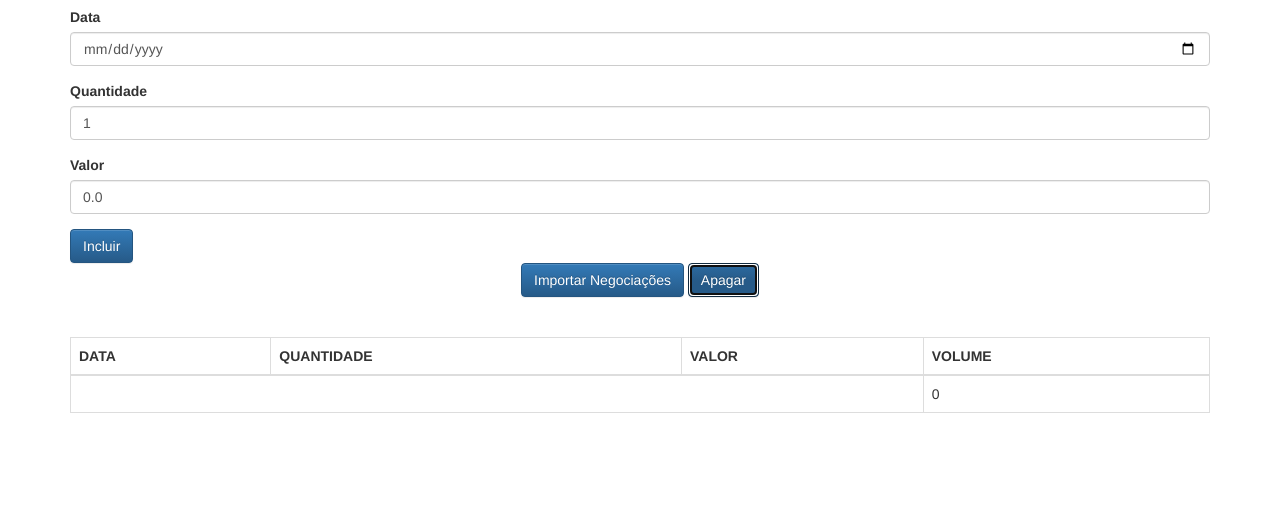
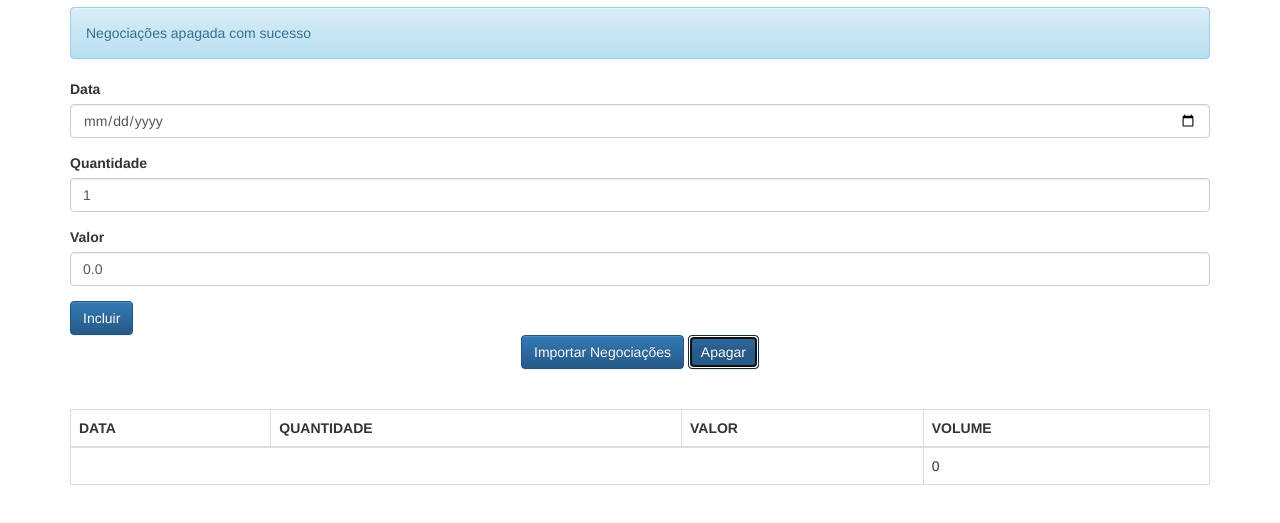
Before and after one commit to marceloTurin/curso-javascript-avancado-2, a plain HTML site: page aluraframe/client/index.html in a window 1280 px wide. Both pictures are taken after a click on the button "Apagar". Shown: the part 63-586 px from the top of the page. Drawn offline with Linux system fonts and the light colour scheme.

Commit message:
Aula 01: Você lembrou de atualizar a view? Nem eu!

```diff
--- a/aluraframe/client/index.html
+++ b/aluraframe/client/index.html
@@ -36,7 +36,7 @@
         <button class="btn btn-primary text-center" type="button">
             Importar Negociações
         </button>
-        <button class="btn btn-primary text-center" type="button">
+        <button class="btn btn-primary text-center" type="button" onclick="negociacaoController.apaga();">
             Apagar
         </button>
     </div>
--- a/aluraframe/client/js/app/controllers/NegociacaoController.js
+++ b/aluraframe/client/js/app/controllers/NegociacaoController.js
@@ -20,6 +20,13 @@ class NegociacaoController {
 
 		this._mensagem = new Mensagem();
 		this._mensagemView = new MensagemView($('#mensagemView'))
+		this._mensagemView.update(this._mensagem);
+	}
+
+	apaga(){
+		this._listaNegociacoes.esvazia();
+		this._negociacoesView.update(this._listaNegociacoes);
+		this._mensagem.texto = 'Negociações apagada com sucesso';
 		this._mensagemView.update(this._mensagem);
 	}
 
--- a/aluraframe/client/js/app/models/ListaNegociacoes.js
+++ b/aluraframe/client/js/app/models/ListaNegociacoes.js
@@ -13,4 +13,8 @@ class ListaNegociacoes{
 		//Retorna uma cópia da lista original para que ninguém possa modificar a lista original
 		return [].concat(this._negociacoes);
 	}
+
+	esvazia(){
+		this._negociacoes = [];
+	}
 }
```
